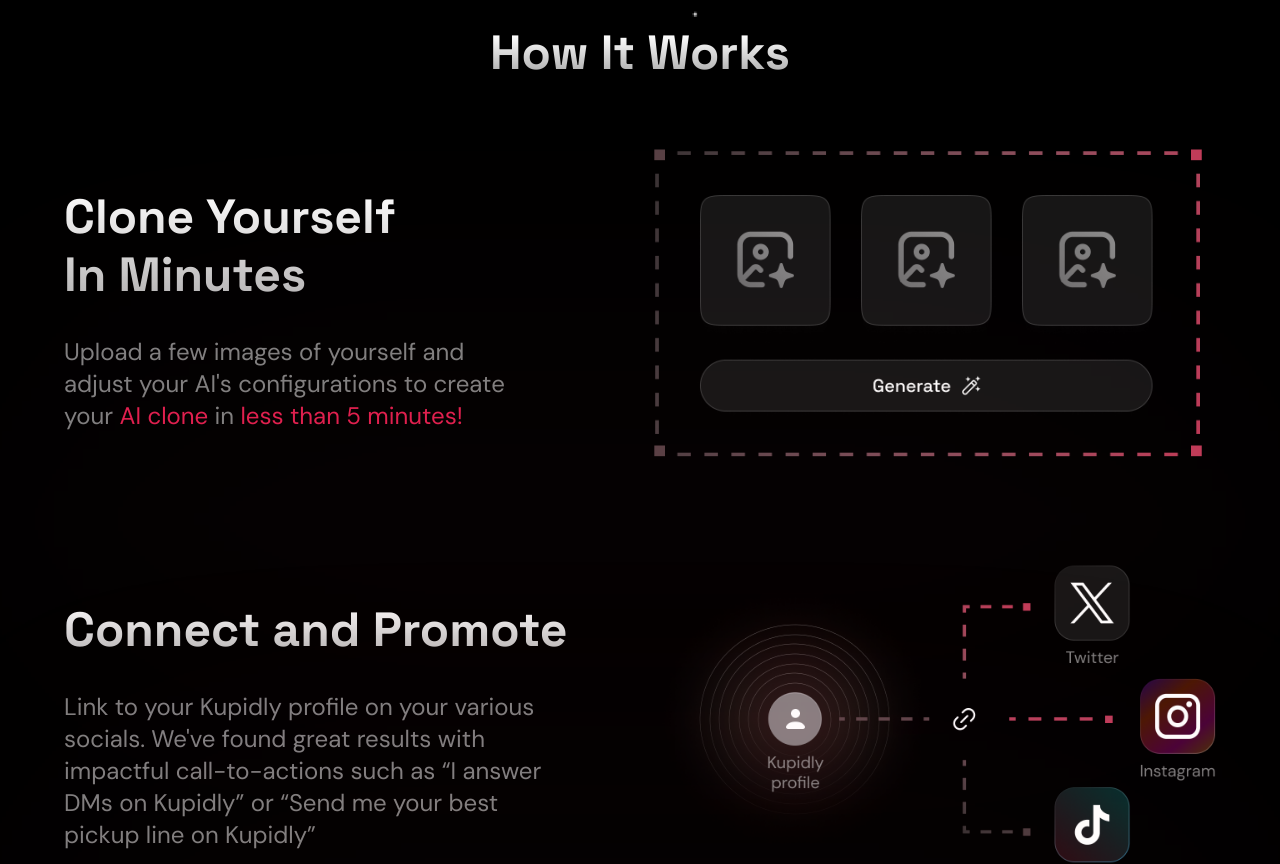
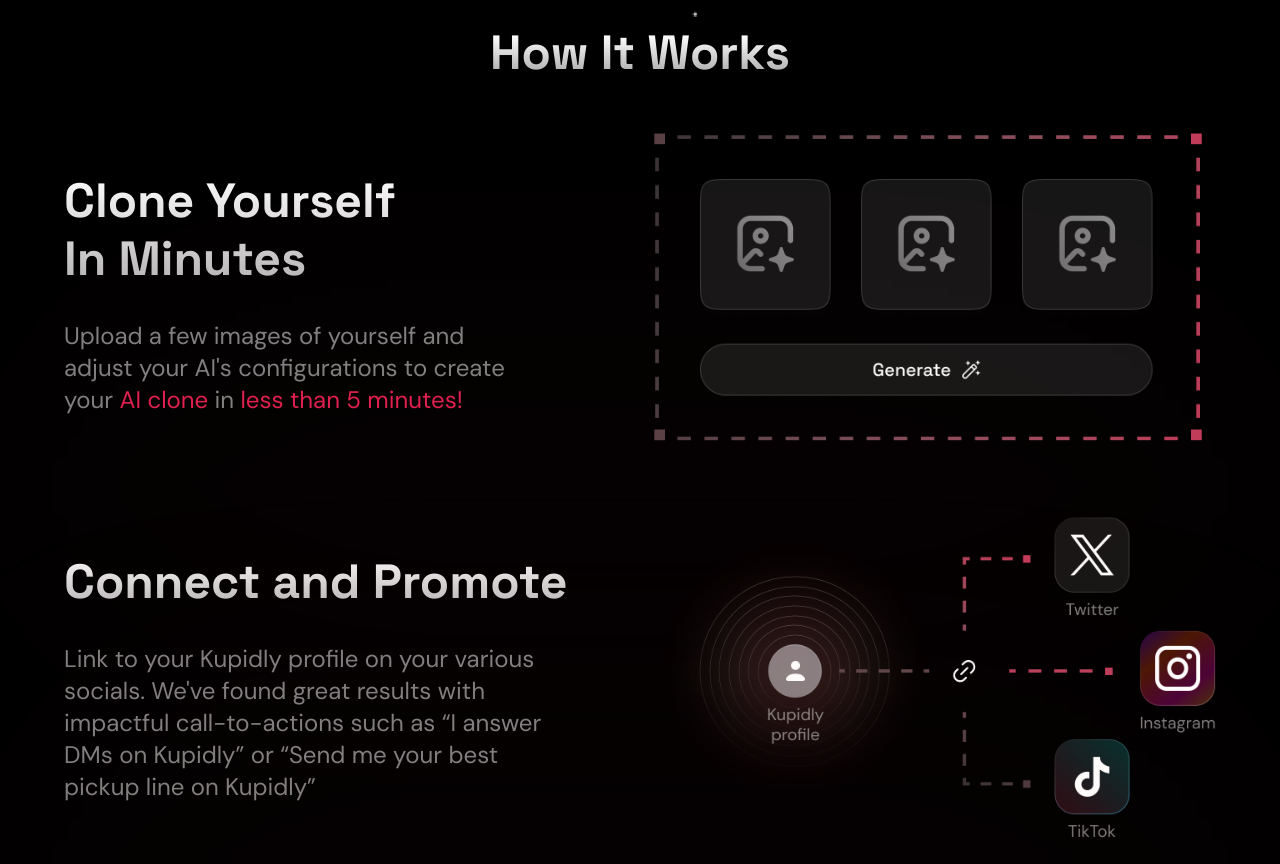
Before and after one commit to todddenmar/kupidly, a Next.js app: page / in a window 1280 px wide. Shown: the part 1020-1884 px from the top of the page. Built offline with nearby package versions, Linux system fonts and the light colour scheme.

Commit message:
reduced padding top and bottom for sections

```diff
--- a/src/components/layouts/SectionLayout.tsx
+++ b/src/components/layouts/SectionLayout.tsx
@@ -29,7 +29,7 @@
       )}
       <div
         className={cn(
-          'p-6 flex flex-col md:flex-row  md:items-center gap-[32px] lg:gap-0 ',
+          'px-6 py-2 flex flex-col md:flex-row  md:items-center gap-[32px] lg:gap-0 ',
           className
         )}
       >
```
